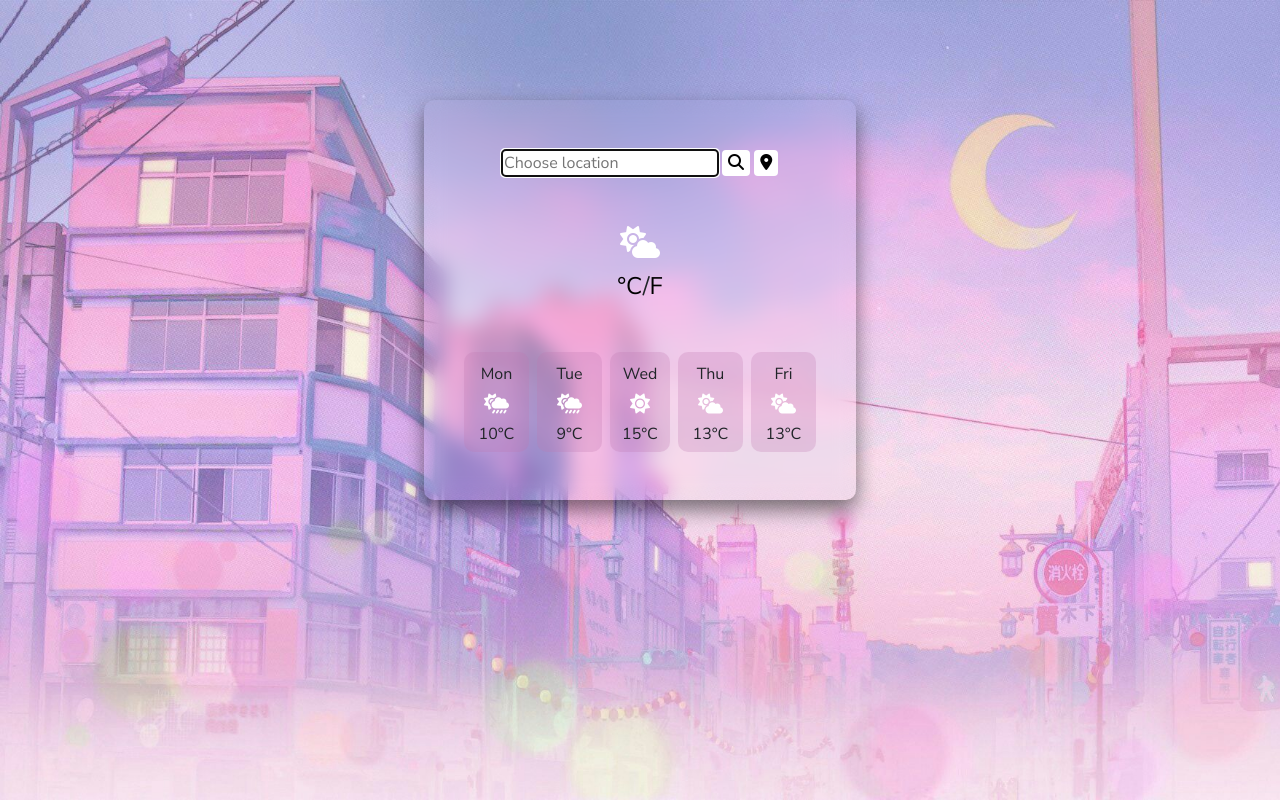
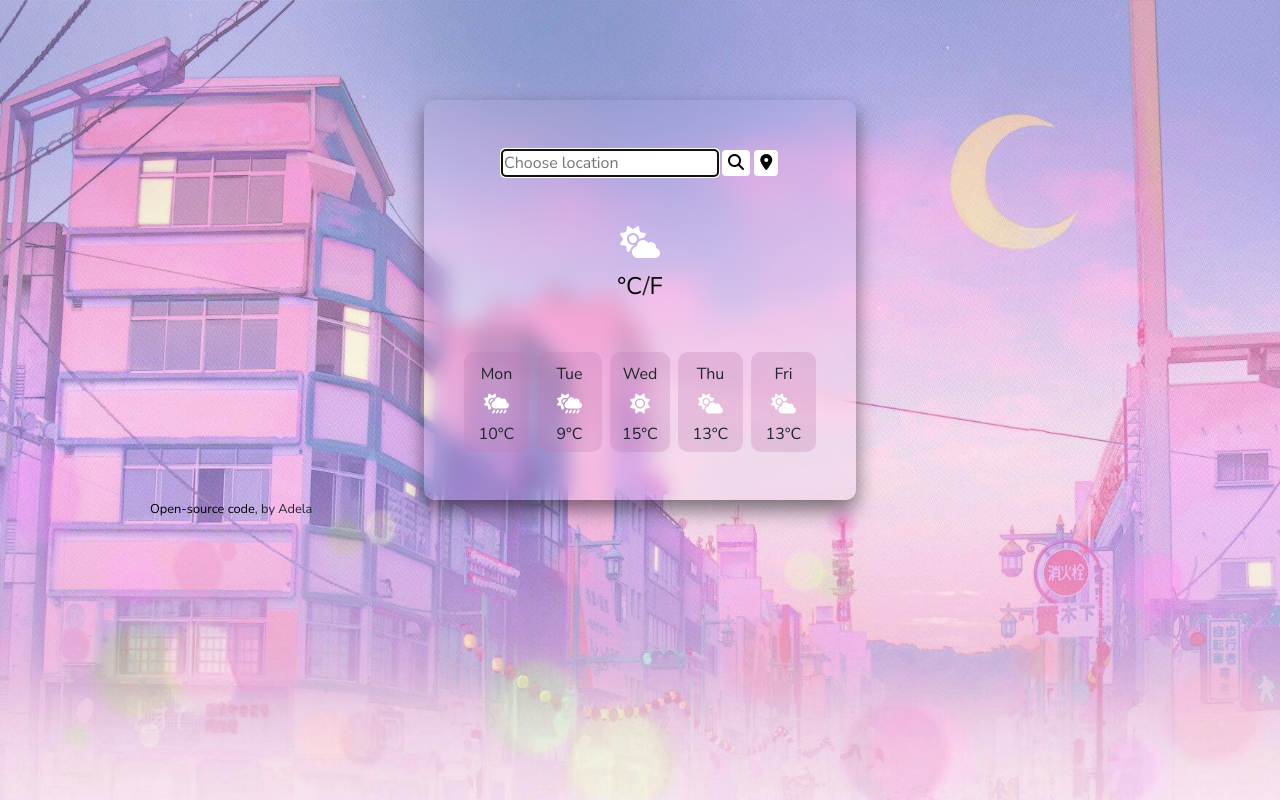
Before and after one commit to AdelaSch/Weather-App, a plain HTML site: page index.html in a window 1280 px wide. Drawn offline with nearby package versions, Linux system fonts and the light colour scheme.

Commit message:
Added footer + styling

```diff
--- a/index.html
+++ b/index.html
@@ -63,9 +63,8 @@
         </div>
     </div>
 </div>
-
-
 </section>
 </div>
+<footer><a href="https://github.com/AdelaSch/Weather-App">Open-source code</a>, by Adela</footer>
   </body>
 </html>
--- a/style.css
+++ b/style.css
@@ -118,3 +118,11 @@ div .row .col {
   line-height: 20px;
   text-transform: capitalize;
 }
+footer {
+  display: block;
+  position: absolute;
+  margin: -100px;
+  margin-left: 150px;
+  font-size: 80%;
+  font-weight: 500;
+}
```
